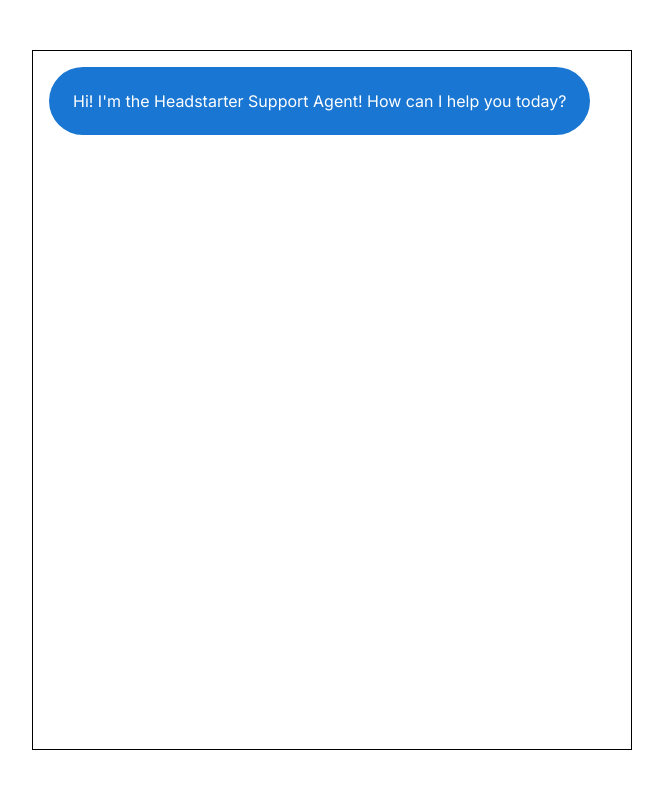
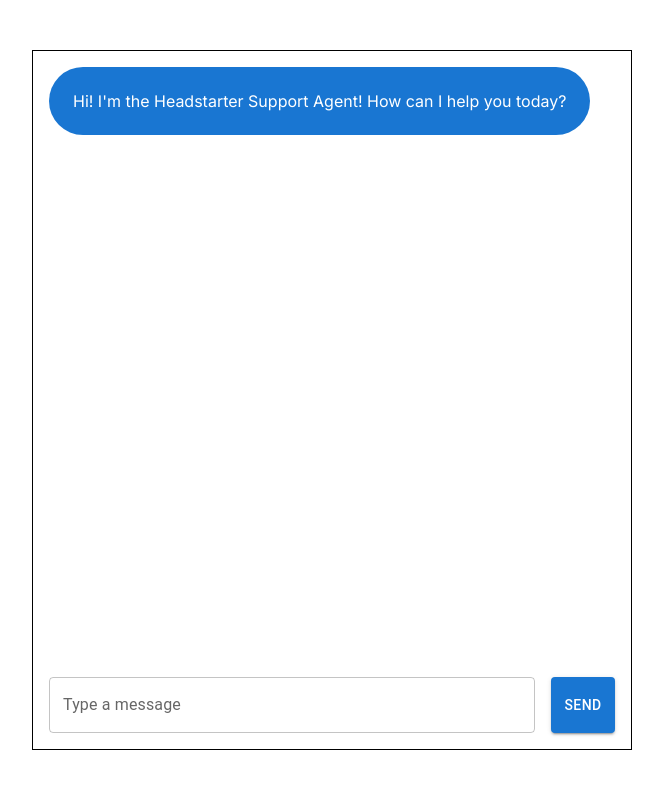
Before and after one commit to aymanabdalla1/ai_customer_support, a Next.js app: page / in a window 1280 px wide. Shown: the top 788 px of the page, without its empty margins (308-971 px from the left). Built offline with nearby package versions, Linux system fonts and the light colour scheme.

Commit message:
finishing base project

```diff
--- a/app/chat/route.js
+++ b/app/api/chat/route.js
@@ -48,10 +48,10 @@
 Offer Additional Help if Needed.'`;
 
 export async function POST(req){
-    const openai = new OpenAI(process.env.OPENAI_API_KEY);
+    const openai = new OpenAI();
     const data = await req.json();
 
-    const completion = await openai.completions.create({
+    const completion = await openai.chat.completions.create({
         message: [
         {
             role: 'system',
--- a/app/page.js
+++ b/app/page.js
@@ -1,16 +1,52 @@
 "use client";
 
-import { Box, Stack } from "@mui/material";
-import Image from "next/image";
+import { Box, Stack, TextField, Button } from "@mui/material";
 import { useState } from "react";
 
 export default function Home() {
-  const [message, setMessage] = useState([{
+  const [messages, setMessages] = useState([{
     role: "assistant",
     content: `Hi! I'm the Headstarter Support Agent! How can I help you today?`,
   }]);
 
-  const [chat, setChat] = useState("");
+  const [message, setMessage] = useState("");
+  const sendMessage = async () => {
+    setMessage("");
+    setMessages((messages) => [
+      ...messages,
+      { role: "user", content: message },
+      { role: "assistant", content: "" },
+    ]);
+    const response = fetch("/api/chat", {
+      method: "POST",
+      headers: {
+        "Content-Type": "application/json",
+      },
+      body: JSON.stringify([...messages, { role: "user", content: message }]),
+    }).then(async (res) => {
+      const reader = res.body.getReader();
+      const decoder = new TextDecoder();
+      let result = "";
+      return reader.read().then(function processText({ done, value }) {
+        if (done) {
+          return result;
+        }
+        const text = decoder.decode(value || new Uint8Array(), {
+          stream: true,
+        });
+        setMessages((messages) => {
+          let lastMessage = messages[messages.length - 1];
+          let otherMessages = messages.slice(0, messages.length - 1);
+
+          return [
+            ...otherMessages,
+            { ...lastMessage, content: lastMessage.content + text },
+          ];
+        });
+        return reader.read().then(processText);
+      });
+    });
+  };
 
   return (
     <Box
@@ -36,17 +72,17 @@
           overflow="auto"
           maxHeight="100%"
         >
-          {message.map((message, index) => (
+          {messages.map((messages, index) => (
             <Box
               key={index}
               display="flex"
               justifyContent={
-                message.role === "assistant" ? "flex-start" : "flex-end"
+                messages.role === "assistant" ? "flex-start" : "flex-end"
               }
             >
               <Box
                 bgcolor={
-                  message.role === "assistant"
+                  messages.role === "assistant"
                     ? "primary.main"
                     : "secondary.main"
                 }
@@ -54,11 +90,23 @@
                 borderRadius={16}
                 p={3}
               >
-                {message.content}
+                {messages.content}
               </Box>
             </Box>
           ))}
         </Stack>
+        <Stack direction="row" spacing={2}>
+          <TextField
+          label="Type a message"
+          fullWidth
+          value={message}
+          onChange={(e) => setMessage(e.target.value)}/>
+          <Button
+            variant="contained"
+            onClick={sendMessage}>
+              Send
+            </Button>
+          </Stack>
       </Stack>
     </Box>
   );
```
